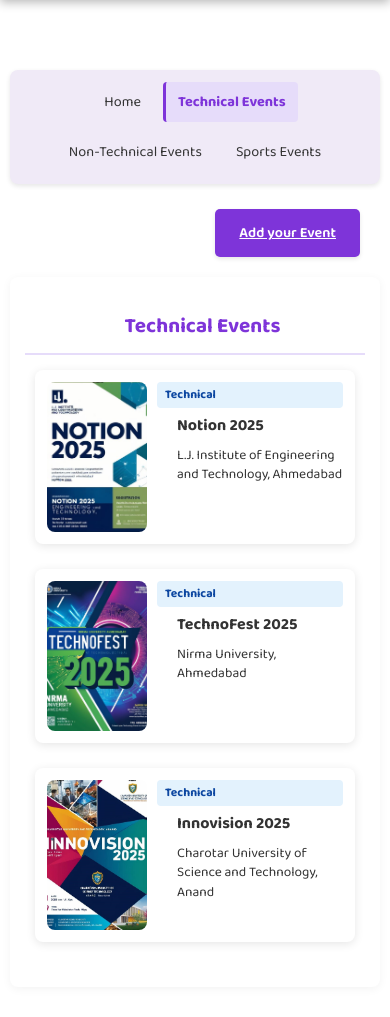
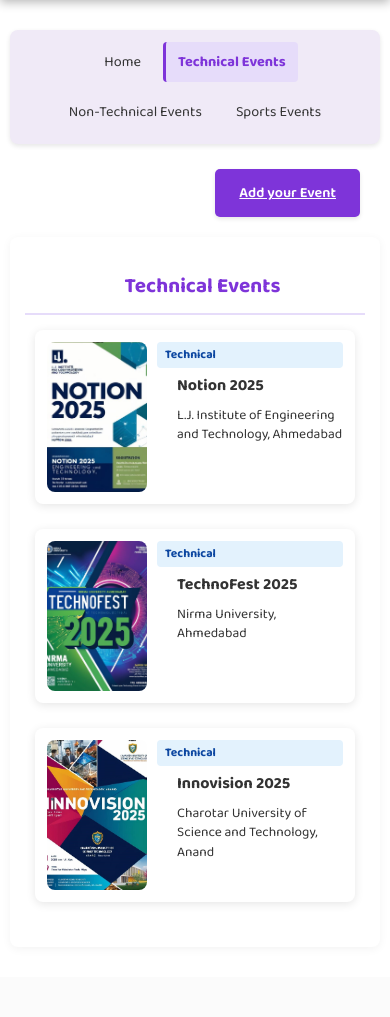
Before and after one commit to DhruvGohel46/COSO, a Django app: template coso_project/templates/index.html in a window 390 px wide. Shown: the part 84-1101 px from the top of the page. After the commit the page ends 974 px from the top, so only its background shows below. Run offline with Django 4.2, Linux system fonts and the light colour scheme; the template is opened without the code that fills it, so the values that code supplies are empty; some web fonts are replaced.

Commit message:
Update index.css

```diff
--- a/coso_project/static/css/index.css
+++ b/coso_project/static/css/index.css
@@ -728,6 +728,7 @@ form select {
   }
   .page-container {
     flex-direction: column;
+    padding-top: 0; /* Remove top padding for mobile */
   }
 
   .sidebar {
@@ -762,6 +763,7 @@ form select {
     margin-left: 0;
     width: 100%;
     padding: 10px;
+    margin-top: 0;
   }
 
   /* Search Section Improvements */
@@ -972,7 +974,7 @@ form select {
   /* Layout & Container Fixes */
   .page-container {
     flex-direction: column;
-    padding-top: 70px; /* Account for fixed header height */
+    padding-top: 30px; /* Account for fixed header height */
   }
 
   /* Sidebar Improvements */
```
